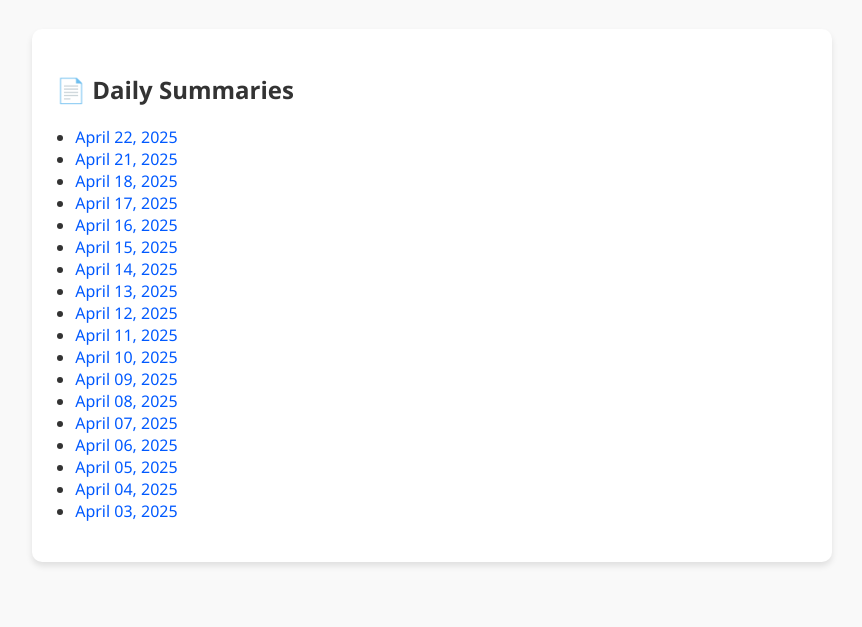
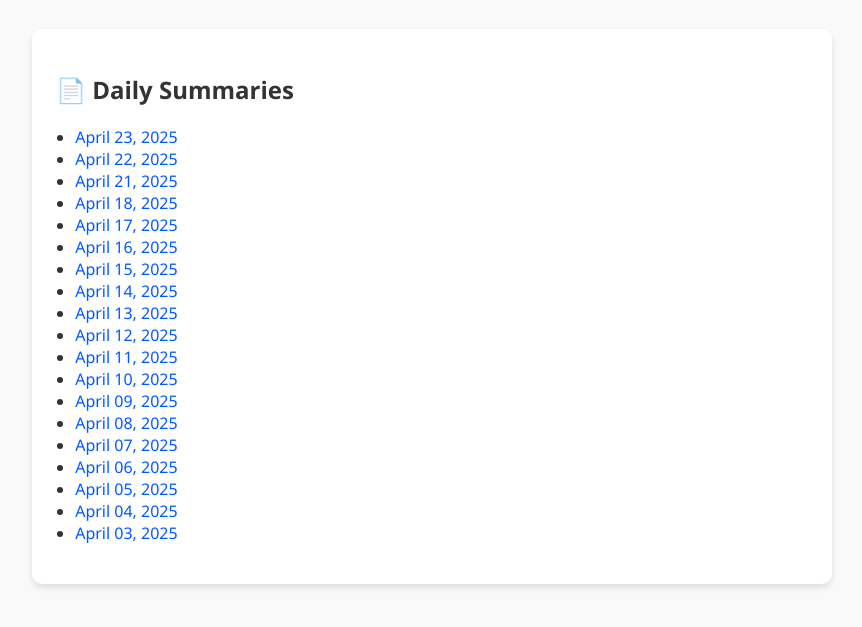
Before and after one commit to weiaiwayne/reddit-immigration-dashboard, a plain HTML site: page index.html in a window 1280 px wide. Shown: the part 143-770 px from the top of the page, without its empty margins (208-1070 px from the left). Drawn offline with Linux system fonts and the light colour scheme.

Commit message:
Update index.html with new summaries

```diff
--- a/index.html
+++ b/index.html
@@ -43,6 +43,7 @@
     <div class="card">
       <h2>📄 Daily Summaries</h2>
       <ul>
+        <li><a href="docs/gemini_analysis_20250423.md" target="_blank">April 23, 2025</a></li>
         <li><a href="docs/gemini_analysis_20250422.md" target="_blank">April 22, 2025</a></li>
         <li><a href="docs/gemini_analysis_20250421.md" target="_blank">April 21, 2025</a></li>
         <li><a href="docs/gemini_analysis_20250418.md" target="_blank">April 18, 2025</a></li>
```
